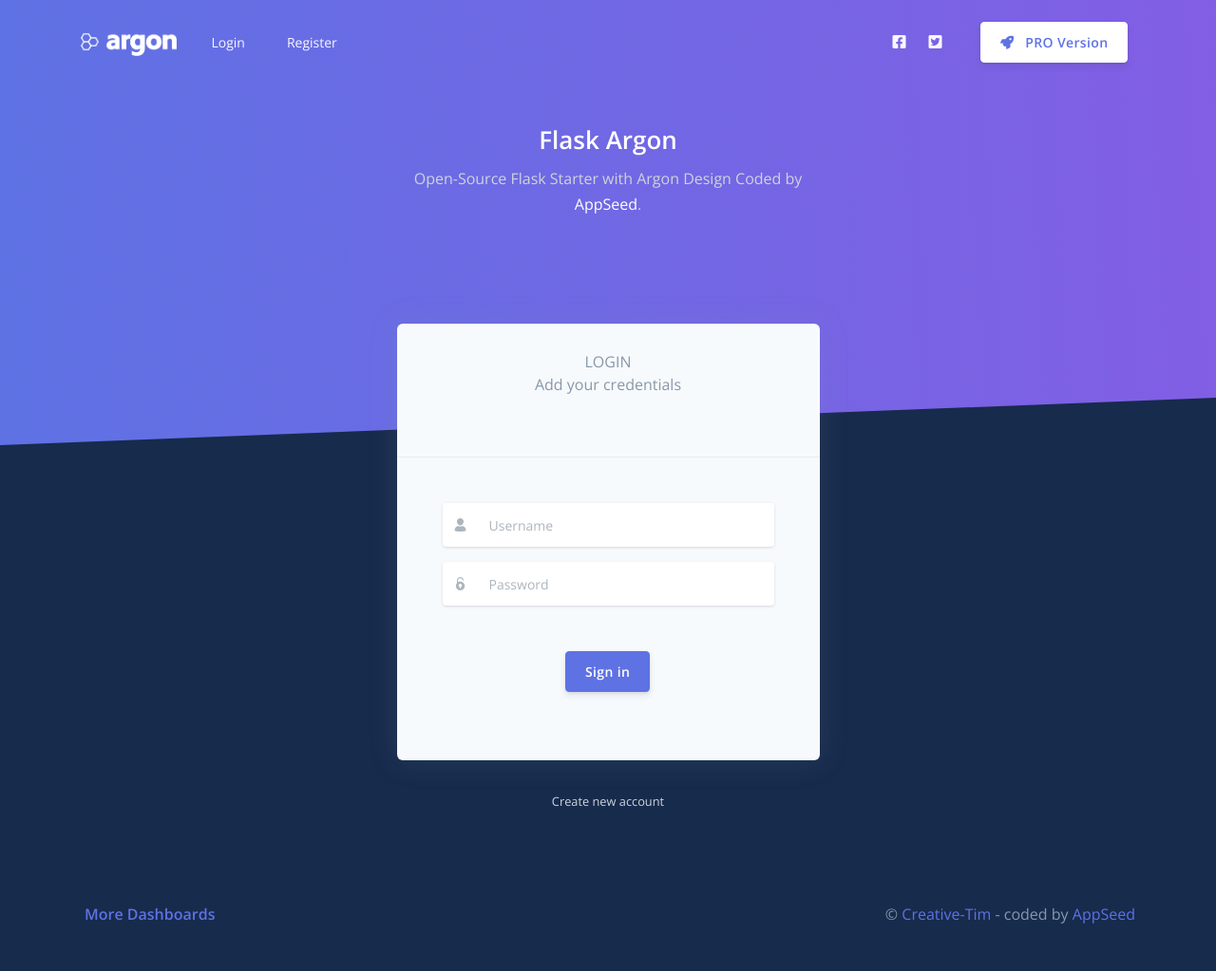
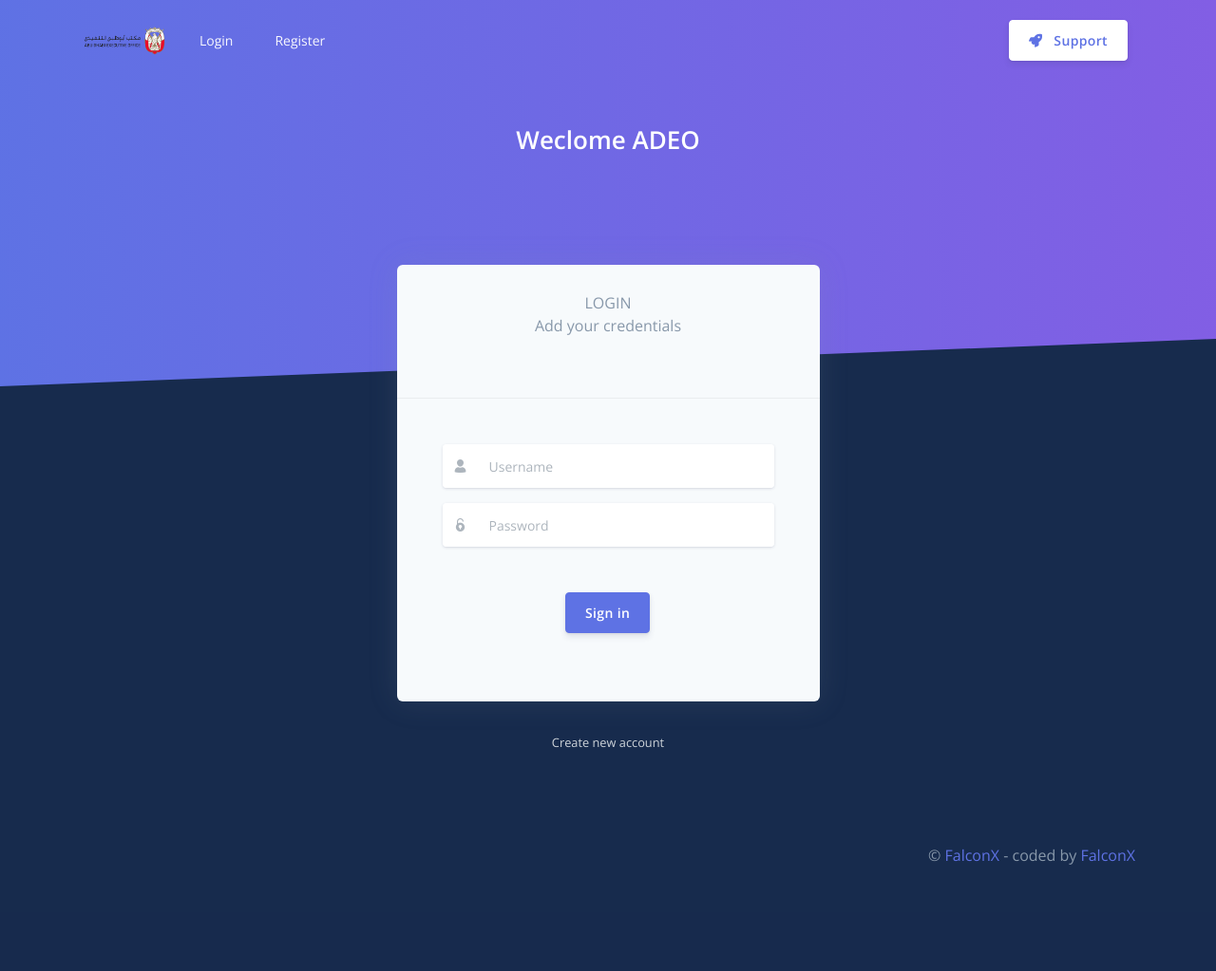
Before and after one commit to Haithem0707/Adeo_Hackthon_2024, a Flask app: page /login in a window 1280 px wide. Shown: the whole page at 95% size. After the commit the page ends 911 px from the top, so only its background shows below. Run offline with Flask 3, Linux system fonts and the light colour scheme; parts of the project's set-up code (start-up, migrations or seed data) failed here and were passed over; some libraries are stand-ins or nearby versions.

Commit message:
login page

```diff
--- a/apps/templates/includes/footer-fullscreen.html
+++ b/apps/templates/includes/footer-fullscreen.html
@@ -3,17 +3,12 @@
       <div class="container">
         <div class="row align-items-center justify-content-xl-between">
           <div class="col-xl-6">
-            <div class="copyright text-center text-xl-left text-muted">
-                <a target="_blank"
-                   href="https://www.creative-tim.com/templates/flask"
-                   class="font-weight-bold ml-1" target="_blank">More Dashboards</a>
-            </div>
           </div>
           <div class="col-xl-6">
             <div class="text-center text-xl-right text-muted">
                &copy; <a target="_blank"
-                         href="https://www.creative-tim.com">Creative-Tim</a>
-               - coded by <a target="_blank" href="https://appseed.us">AppSeed</a>
+                         href="#">FalconX</a>
+               - coded by <a target="_blank" href="#">FalconX</a>
             </div>
           </div>
         </div>
--- a/apps/templates/includes/navigation-fullscreen.html
+++ b/apps/templates/includes/navigation-fullscreen.html
@@ -1,7 +1,7 @@
 <nav id="navbar-main" class="navbar navbar-horizontal navbar-transparent navbar-main navbar-expand-lg navbar-light">
   <div class="container">
     <a class="navbar-brand" href="/">
-      <img src="/static/assets/img/brand/white.png" alt="Argon Design - Template Starter Logo.">
+      <img src="/static/assets/img/brand/ADEO.png" alt="Argon Design - Template Starter Logo.">
     </a>
     <button class="navbar-toggler" type="button" data-toggle="collapse" data-target="#navbar-collapse" aria-controls="navbar-collapse" aria-expanded="false" aria-label="Toggle navigation">
       <span class="navbar-toggler-icon"></span>
@@ -36,27 +36,13 @@
       </ul>
       <hr class="d-lg-none" />
       <ul class="navbar-nav align-items-lg-center ml-lg-auto">
-        <li class="nav-item">
-          <a class="nav-link nav-link-icon" href="https://www.facebook.com/CreativeTim"
-             target="_blank" data-toggle="tooltip" data-original-title="Like us on Facebook">
-            <i class="fab fa-facebook-square"></i>
-            <span class="nav-link-inner--text d-lg-none">Facebook</span>
-          </a>
-        </li>
-        <li class="nav-item">
-          <a class="nav-link nav-link-icon" href="https://twitter.com/CreativeTim"
-             target="_blank" data-toggle="tooltip" data-original-title="Follow us on Twitter">
-            <i class="fab fa-twitter-square"></i>
-            <span class="nav-link-inner--text d-lg-none">Twitter</span>
-          </a>
-        </li>
         <li class="nav-item d-none d-lg-block ml-lg-4">
           <a href="https://appseed.us/admin-dashboards/flask-dashboard-argon-pro"
              target="_blank" class="btn btn-neutral btn-icon">
             <span class="btn-inner--icon">
               <i class="fas fa-rocket mr-2"></i>
             </span>
-            <span class="nav-link-inner--text">PRO Version</span>
+            <span class="nav-link-inner--text">Support</span>
           </a>
         </li>
       </ul>
--- a/apps/templates/layouts/base-fullscreen.html
+++ b/apps/templates/layouts/base-fullscreen.html
@@ -18,7 +18,7 @@
   <link rel="canonical" href="https://appseed.us/admin-dashboards/flask-boilerplate-dashboard-argon">
 
   <title>
-    Flask Argon Dashboard - {% block title %} Open-Source Admin Panel {% endblock %} | AppSeed
+   ADEO Dashboard
   </title>
 
   <link rel="icon" href="/static/assets/img/brand/favicon.png" type="image/png">
@@ -49,11 +49,11 @@
             <div class="col-lg-5 col-md-6">
               <h1 class="text-white">
                 <a target="_blank" class="text-white"
-                   href="https://appseed.us/admin-dashboards/flask-boilerplate-dashboard-argon">Flask Argon</a>
+                   href="#">Weclome ADEO</a>
               </h1>
               <p class="text-lead text-light">
-                Open-Source Flask Starter with Argon Design
-                Coded by <a target="_blank" class="text-white" href="https://appseed.us">AppSeed</a>.
+
+
               </p>
             </div>
           </div>
--- a/apps/templates/layouts/base.html
+++ b/apps/templates/layouts/base.html
@@ -22,7 +22,7 @@
   <link rel="canonical" href="https://appseed.us/admin-dashboards/flask-boilerplate-dashboard-argon">
 
   <title>
-    Flask Argon Dashboard - {% block title %} Open-Source Admin Panel {% endblock %} | AppSeed
+     ADEO Dashboard
   </title>
 
   <!-- Favicon - loaded as static -->
```
Also changed, not shown: apps/static/assets/img/brand/full-logo.png (added), apps/templates/accounts/login.html (line endings or trailing spaces).
